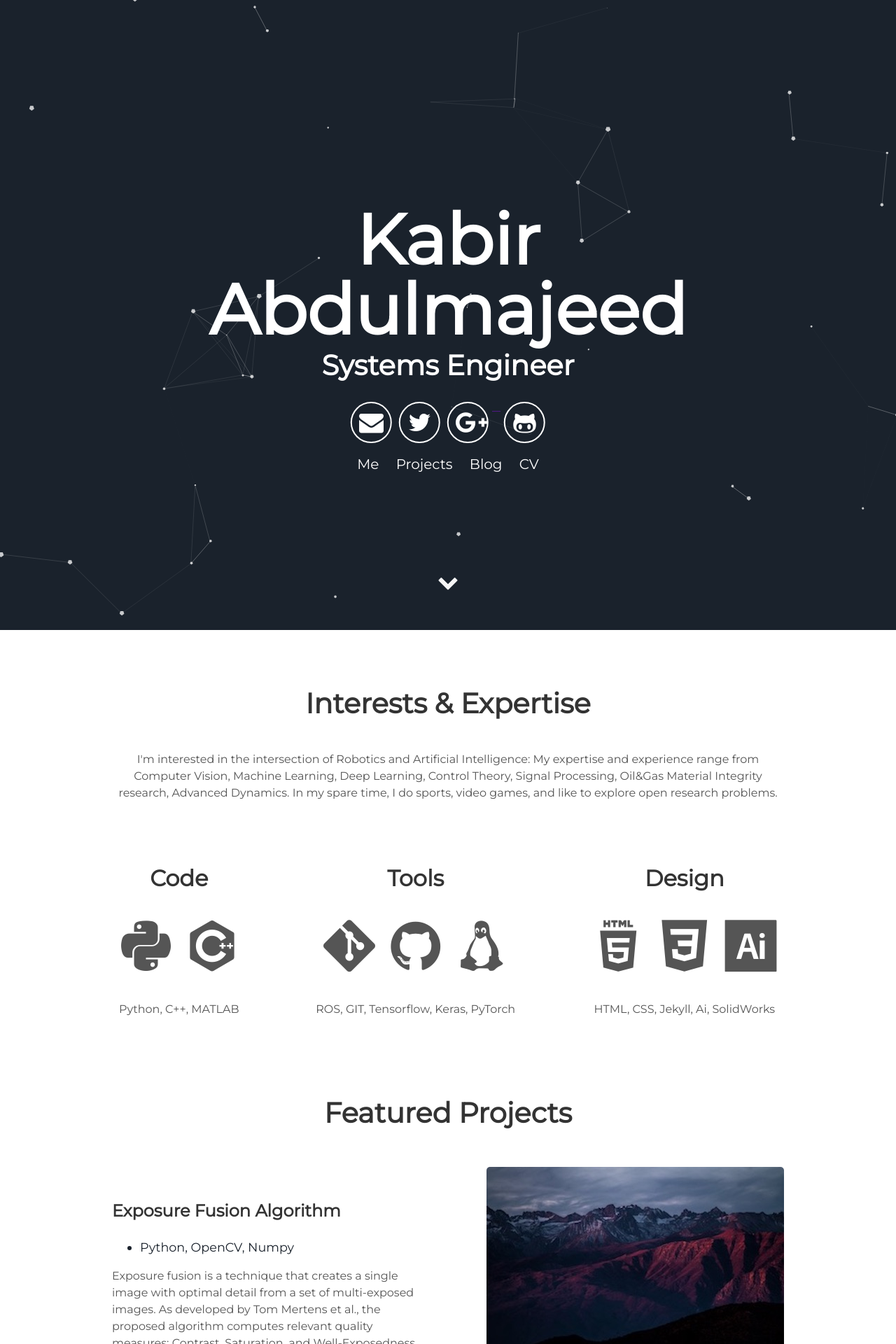
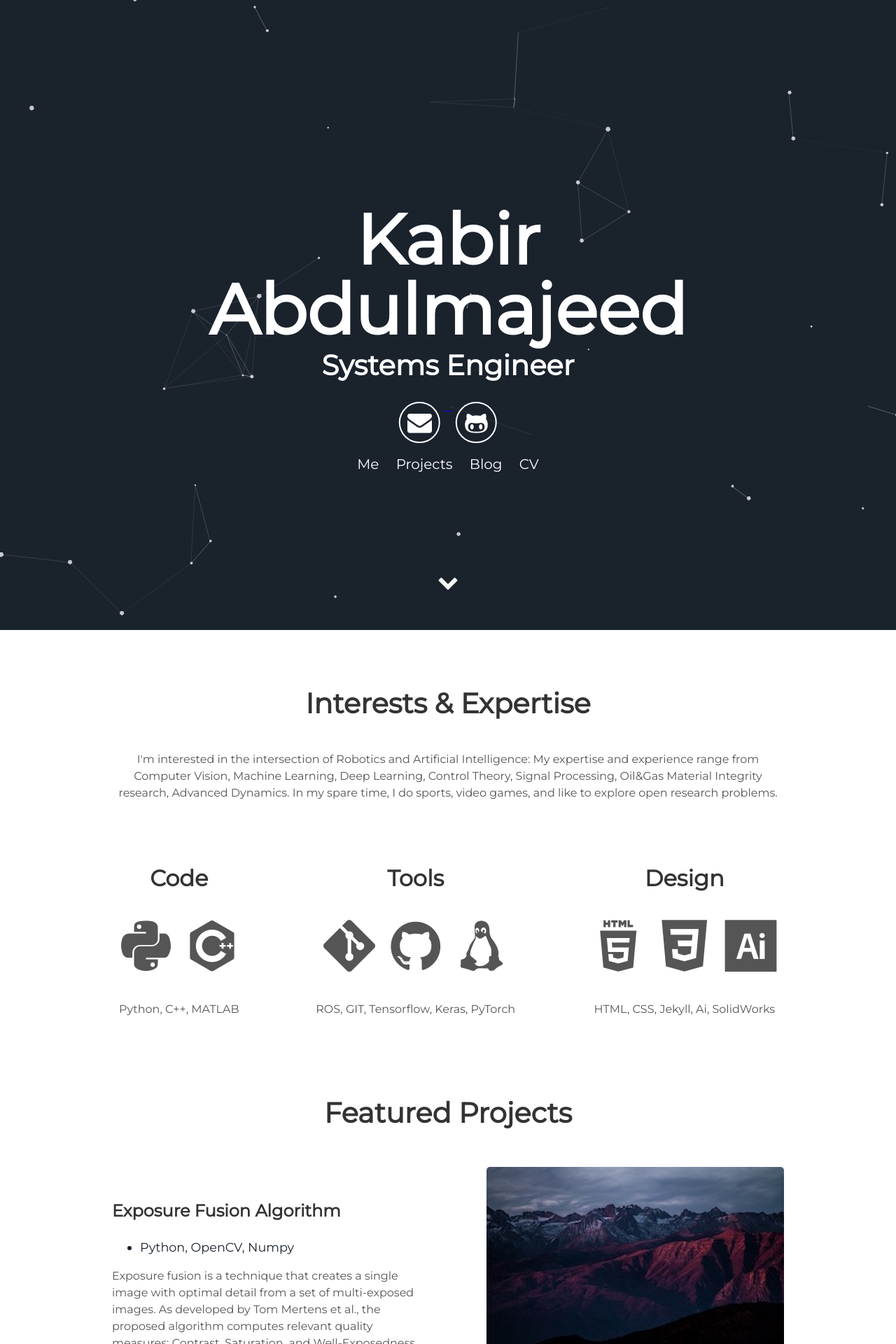
Before and after one commit to kbmajeed/kbmajeed.github.io, a Jekyll site: the page built from index.html, in a window 1280 px wide. Shown: the top 1920 px of the page at 70% size. Built offline with Jekyll 4.4.1, drawn with Linux system fonts in a browser that asks for light colours.

Commit message:
Update header.html

```diff
--- a/_includes/header.html
+++ b/_includes/header.html
@@ -6,9 +6,7 @@
       </h1>
       <div class="header-icons">
         <a aria-label="Send email" href=mailto:kbmajeed1@gmail.com><i class="icon fa fa-envelope"></i></a>
-        <a aria-label="My Twitter" target="_blank" href="https://twitter.com/kbmajeed"><i class="icon fa fa-twitter" aria-hidden="true"></i></a>
-        <a aria-label="My Google Plus" target="_blank" href=""><i class="icon fa fa-google-plus" aria-hidden="true"></i></a>
-        <a aria-label="My LinkedIn" target="_blank" href=""><i class="fab fa-linkedin" aria-hidden="true"></i></a>
+        <a aria-label="My LinkedIn" target="_blank" href="https://www.linkedin.com/in/kbmajeed"><i class="fab fa-linkedin" aria-hidden="true"></i></a>
         <a aria-label="My Github" target="_blank" href="https://github.com/kbmajeed"><i class="icon fa fa-github-alt" aria-hidden="true"></i></a>
       </div>
       <div class="header-links">
```
